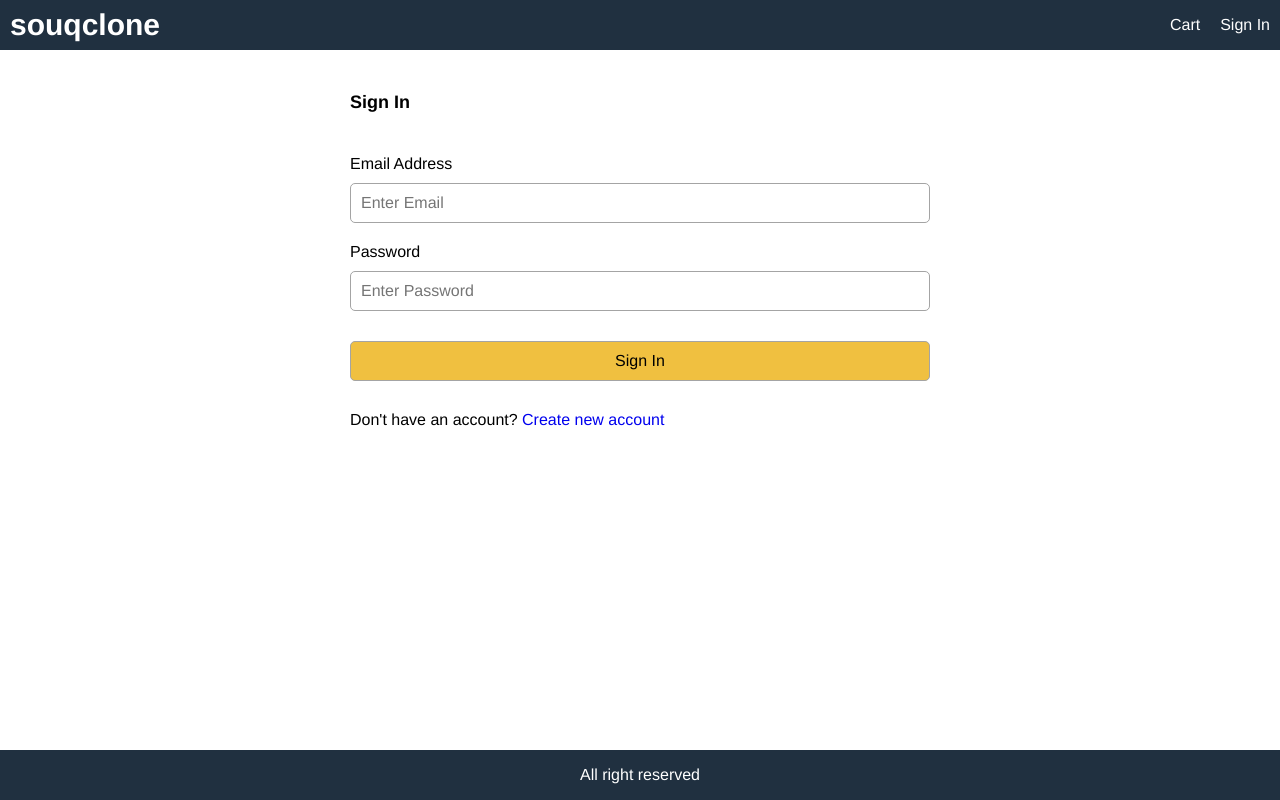
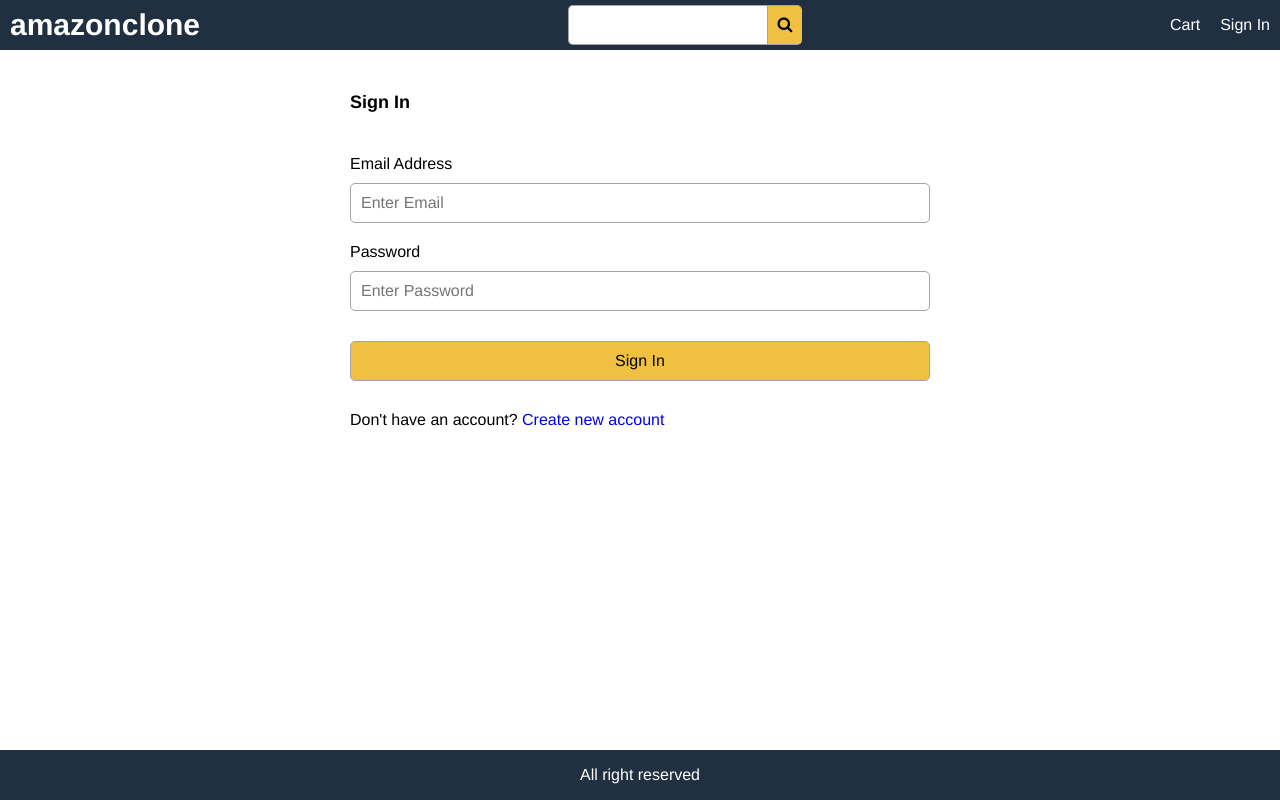
Before and after one commit to MostHegz/amazona, a React (Create React App) app in the folder frontend/: page /signin in a window 1280 px wide. Built offline with nearby package versions, Linux system fonts and the light colour scheme.

Commit message:
implementing name  search

```diff
--- a/frontend/src/App.js
+++ b/frontend/src/App.js
@@ -3,6 +3,7 @@
 import {BrowserRouter as Router , Link, Route} from 'react-router-dom';
 import { signout } from './actions/userActions';
 import AdminRoute from './components/AdminRoute';
+import SearchBox from './components/SearchBox';
 import CartScreen from './screens/CartScreen';
 import  HomeScreen from "./screens/HomeScreen";
 import OrderHistory from './screens/OrderHistoryScreen';
@@ -13,6 +14,7 @@
 import ProductListScreen from './screens/ProductListScreen';
 import  ProductScreen from "./screens/ProductScreen";
 import RegisterScreen from './screens/RegisterScreen';
+import SearchScreen from './screens/SearchScreen';
 import ShippingAddressScreen from './screens/ShippingAddressScreen';
 import SignInScreen from './screens/SignInScreen';
 import UserEditScreen from './screens/UserEditScreen';
@@ -36,8 +38,13 @@
         <header className="row">
           <div>
             <Link className="brand" to="/">
-              souqclone
+              amazonclone
             </Link>
+          </div>
+          <div>
+            <Route
+              render={({history}) => <SearchBox history={history}></SearchBox>}>
+            </Route>
           </div>
           <div>
             <Link to="/cart">
@@ -98,7 +105,9 @@
           <Route path="/placeorder" component={PlaceOrderScreen}></Route>
           <Route path='/order/:id' component={OrderScreen}></Route>
           <Route path='/orderhistory' component={OrderHistory}></Route>
+          <Route path='/search/name/:name?' exact component={SearchScreen}></Route>
           <Route path="/" exact component={HomeScreen}></Route>
+
           <AdminRoute path='/productlist' component={ProductListScreen}></AdminRoute>
           <AdminRoute path='/userlist' component={UserListScreen}></AdminRoute>
           <AdminRoute path='/user/:id/edit' exact component={UserEditScreen}></AdminRoute>
--- a/frontend/src/actions/productActions.js
+++ b/frontend/src/actions/productActions.js
@@ -1,11 +1,13 @@
 import {PRODUCT_CREATE_FAIL, PRODUCT_CREATE_REQUEST, PRODUCT_CREATE_SUCCESS, PRODUCT_DETAILS_FAIL, PRODUCT_DETAILS_REQUEST, PRODUCT_DETAILS_SUCCESS, PRODUCT_LIST_FAIL, PRODUCT_LIST_REQUEST, PRODUCT_LIST_SUCCESS,PRODUCT_UPDATE_REQUEST,PRODUCT_UPDATE_FAIL,PRODUCT_UPDATE_SUCCESS, PRODUCT_DELETE_REQUEST, PRODUCT_DELETE_FAIL, PRODUCT_DELETE_SUCCESS} from '../constants/productConstant';
 import Axios from 'axios';
-export const listProducts = () => async (dispatch) =>{
+
+
+export const listProducts = ({ name = '' }) => async (dispatch) =>{
     dispatch({
         type: PRODUCT_LIST_REQUEST,
     });
     try {
-        const {data} = await Axios.get('/api/products');
+        const {data} = await Axios.get(`/api/products?name=${name}`);
         dispatch({type: PRODUCT_LIST_SUCCESS, payload:data})
     } catch (error) {
         dispatch({type:PRODUCT_LIST_FAIL, payload: error.message})
--- /dev/null
+++ b/frontend/src/components/SearchBox.js
@@ -0,0 +1,25 @@
+import React, { useState } from 'react'
+
+export default function SearchBox(props) {
+    const [name, setName] = useState('');
+
+    const submitHandler = (e) =>{
+        e.preventDefault();
+        props.history.push(`/search/name/${name}`)
+    }
+    return (
+        <form className='search' onSubmit={submitHandler}>
+            <div className='row'>
+                <input
+                    type='text'
+                    name='q'
+                    id='q'
+                    onChange={(e) => setName(e.target.value)}
+                ></input>
+                <button className='primary' type='submit'>
+                    <i className='fa fa-search'></i>
+                </button>
+            </div>
+        </form>
+    )
+}
--- a/frontend/src/index.css
+++ b/frontend/src/index.css
@@ -54,17 +54,19 @@
 a:hover {
   color: #ff8000;
 }
-ul{
+ul {
   padding: 0;
   margin: 0;
   list-style-type: none;
 }
-li{
+li {
   margin-top: 1rem;
 }
-
-input,select,textarea,button{
-  padding:1rem;
+input,
+select,
+textarea,
+button {
+  padding: 1rem;
   border-radius: 0.5rem;
   border: 0.1rem #a4a4a4 solid;
   font-size: 1.6rem;
@@ -72,27 +74,25 @@
   -webkit-font-smoothing: antialiased;
   -moz-osx-font-smoothing: grayscale;
 }
-button{
+button {
   background-color: #f8f8f8;
   cursor: pointer;
-}
-button.primary{
-  background-color: #f0c040;
-}
-button.block{
-  width: 100%;
 }
 input:hover,
 select:hover,
 textarea:hover,
-button:hover{
+button:hover {
   border: 0.1rem #404040 solid;
+}
+button.primary {
+  background-color: #f0c040;
+}
+button.block {
+  width: 100%;
 }
 button.small {
   font-size: 1.2rem;
 }
-
-
 /* Header */
 header a {
   color: #ffffff;
@@ -103,8 +103,7 @@
   font-size: 3rem;
   font-weight: bold;
 }
-
-.badge{
+.badge {
   background-color: #f02020;
   color: #ffffff;
   border-radius: 50%;
@@ -118,27 +117,35 @@
   justify-content: space-between;
   align-items: center;
 }
-.row.top{
+.row.center {
+  justify-content: center;
+}
+.row.top {
   align-items: flex-start;
 }
-.col-1{
+.row.start {
+  justify-content: flex-start;
+}
+.col-1 {
   flex: 1 1 25rem;
 }
-
-.col-2{
+.col-2 {
   flex: 2 1 50rem;
 }
-.min-30{
+.col-3 {
+  flex: 32 1 75rem;
+}
+.min-30 {
   min-width: 30rem;
 }
-.row.center {
-  justify-content: center;
+.p-1 {
+  padding: 1rem;
 }
 /* Image */
 img {
   border-radius: 0.5rem;
 }
-img.small{
+img.small {
   max-width: 5rem;
   width: 100%;
 }
@@ -146,7 +153,7 @@
   max-width: 29rem;
   width: 100%;
 }
-img.large{
+img.large {
   width: 100%;
 }
 
@@ -167,72 +174,59 @@
   font-size: 2rem;
 }
 /* Rating */
-.rating span{
+.rating span {
   color: #f0c040;
   margin: 0.1rem;
 }
-
-.rating span:last-child{
+.rating span:last-child {
   color: #404040;
 }
-
 /* Alert */
-.loading{
-  display:block !important;
+.loading {
+  display: block !important;
 }
-.success{
+.success {
   color: #20a020;
 }
-
-.danger{
+.danger {
   color: #a02020;
 }
-
-.alert{
+.alert {
   padding: 1rem;
   border: 0.1rem solid transparent;
-  border-radius: 0.5 rem;
+  border-radius: 0.5rem;
 }
-
 .alert-info {
-  color: #202020;
+  color: #2020a0;
   background-color: #e0e0ff;
 }
-
 .alert-danger {
   color: #a02020;
   background-color: #ffe0e0;
 }
-
 .alert-success {
   color: #20a020;
   background-color: #eeffe0;
 }
-
 /* Form */
-
-.form{
+.form {
   max-width: 60rem;
   margin: 0 auto;
 }
-
-.form > div{
+.form > div {
   display: flex;
   flex-direction: column;
   margin: 1rem;
 }
-
-.form label{
+.form label {
   margin: 1rem 0;
 }
-
 /* Dropdown */
-.dropdown{
+.dropdown {
   display: inline-block;
   position: relative;
 }
-
-.dropdown-content{
+.dropdown-content {
   position: absolute;
   display: none;
   right: 0;
@@ -244,40 +238,47 @@
   margin-top: 0.4rem;
   border-radius: 0.5rem;
 }
-.dropdown:hover .dropdown-content{
+.dropdown:hover .dropdown-content {
   display: block;
 }
-
-/*checkout steps */
-.checkout-steps > div{
+/* Checkout Steps */
+.checkout-steps > div {
   border-top: 0.3rem #c0c0c0 solid;
   color: #c0c0c0;
   flex: 1;
   padding: 1rem;
   font-weight: bold;
 }
-
-.checkout-steps > div.active{
+.checkout-steps > div.active {
   border-top-color: #f08000;
   color: #f08000;
 }
-
 /* Table */
-
-.tabel{
+.table {
   width: 100%;
   border-collapse: collapse;
 }
-.table tbody tr:nth-of-type(odd){
+.table tbody tr:nth-of-type(odd) {
   background-color: #f4f4f4;
 }
-
-.table td, .table th{
+.table td,
+.table th {
   text-align: left;
   border: 0.1rem solid #e4e4e4;
   padding: 0.5rem;
 }
-
-.table button{
+.table button {
   margin: 0 0.2rem;
 }
+
+/* Search */
+.search button {
+  border-radius: 0 0.5rem 0.5rem 0;
+  border-right: none;
+  margin-right: 0.5rem;
+}
+.search input {
+  border-radius: 0.5rem 0 0 0.5rem;
+  border-right: none;
+  margin-left: 0.5rem;
+}
--- a/frontend/src/screens/HomeScreen.js
+++ b/frontend/src/screens/HomeScreen.js
@@ -13,7 +13,7 @@
     const { loading, error, products } = productList;
 
     useEffect(() => {
-        dispatch(listProducts())
+        dispatch(listProducts({}))
     }, [dispatch])
 
     return (
@@ -22,11 +22,14 @@
             :
             error? <Message variant='danger'>{error}</Message>
                 :
-                (<div className="row center">
-                {products.map((product) => (
-                    <Product key={product._id} product={product}></Product>
-                ))}
-                </div>)
+                (<>
+                    {products.length === 0 &&<Message variant='danger'>No Product Found</Message>}
+                    <div className="row center">
+                    {products.map((product) => (
+                        <Product key={product._id} product={product}></Product>
+                    ))}
+                    </div>
+                </>)
             }
         </div>
     )
--- /dev/null
+++ b/frontend/src/screens/SearchScreen.js
@@ -0,0 +1,55 @@
+import React, { useEffect } from 'react'
+import { useDispatch, useSelector } from 'react-redux';
+import { useParams } from 'react-router-dom'
+import { listProducts } from '../actions/productActions'
+import Loading from '../components/Loading';
+import Message from '../components/Message';
+import Product from '../components/Product';
+
+export default function SearchScreen(props) {
+    const {name='all'} = useParams();
+    const dispatch = useDispatch();
+    const productList = useSelector(state=>state.productList);
+    const {loading, error, products} = productList;
+    useEffect(()=>{
+        dispatch(listProducts({name: name!=='all'? name:''}))
+    },[dispatch,name])
+    return (
+        <div>
+            <div className='row'>
+                {
+                loading? <Loading></Loading>
+                : error? <Message variant='danger'>{error}</Message>
+                : <div>{products.length} Results</div>
+                }
+                </div>
+                    <div className="row top">
+                    <div className="col-1">
+                        <h3>Department</h3>
+                        <ul>
+                            <li>Category 1</li>
+                        </ul>
+                    </div>
+                    <div className="col-3">
+                        {
+                            loading ? <Loading></Loading>
+                            : error ? <Message variant="danger">{error}</Message>
+                            : (
+                            <>
+                                {products.length === 0 && (
+                                <Message>No Product Found</Message>
+                                )}
+                                <div className="row center">
+                                {products.map((product) => (
+                                    <Product key={product._id} product={product}></Product>
+                                ))}
+                                </div>
+                            </>
+                            )
+                        }
+                    </div>
+                    </div>
+                </div>
+
+    )
+}
```
Also changed, not shown: 2 other files (tests, documents, lock files or other folders).
